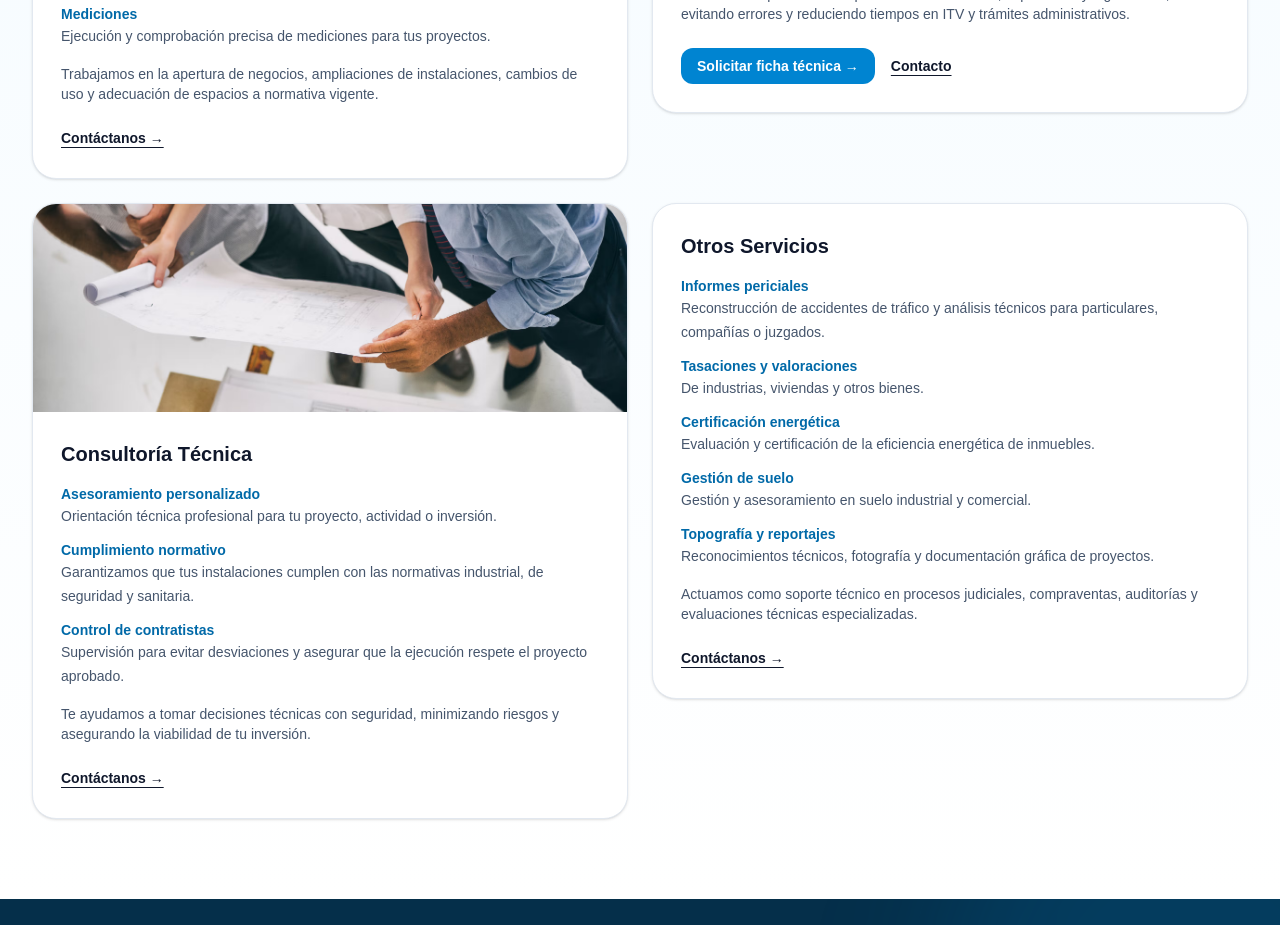
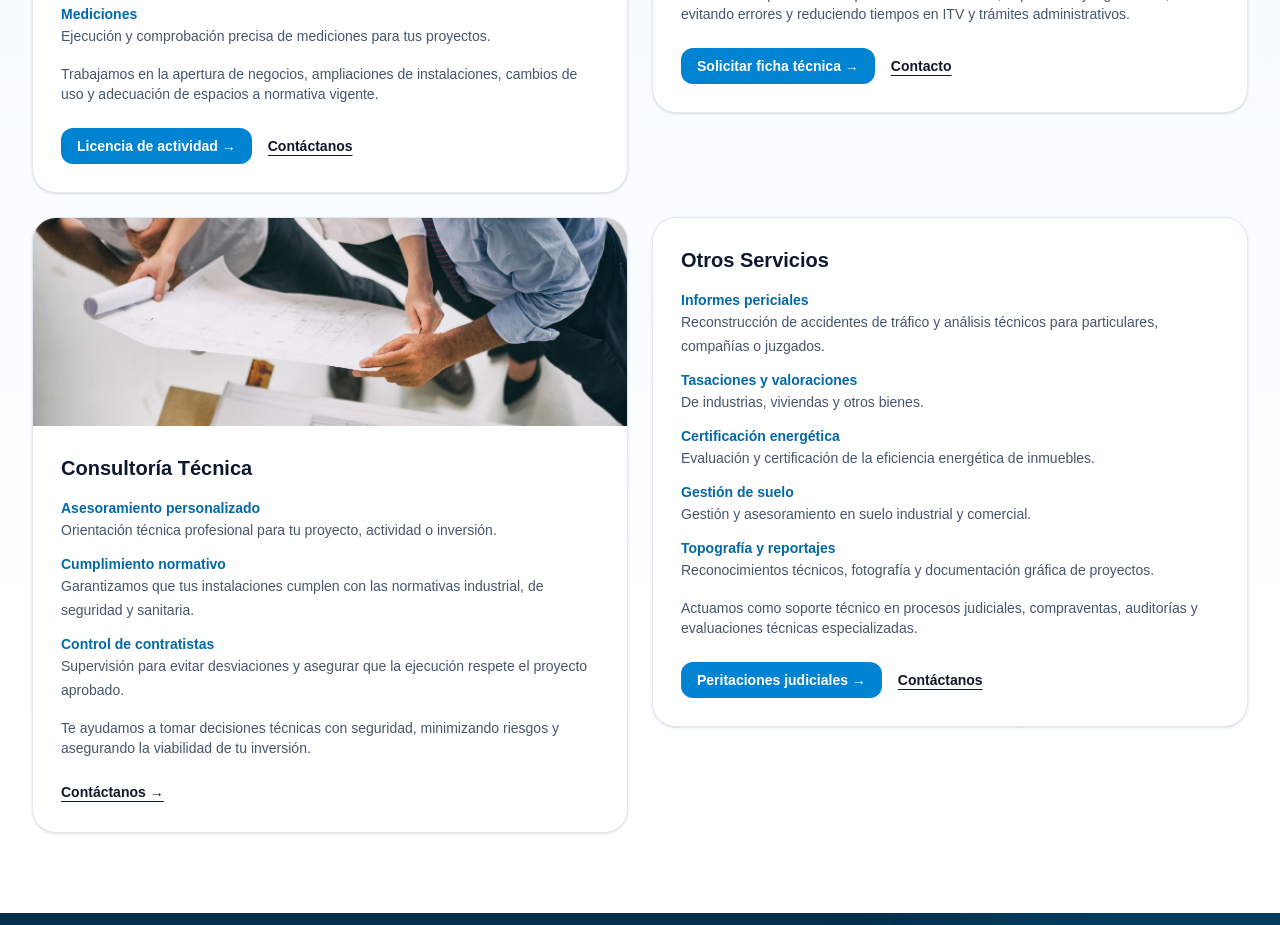
Before and after one commit to ermachomen/abaco-web, a Next.js app: page / in a window 1280 px wide. Shown: the part 3060-3985 px from the top of the page. Built offline with nearby package versions, Linux system fonts and the light colour scheme.

Commit message:
Añadir enlaces a landings SEO desde tarjetas de servicios

```diff
--- a/app/page.tsx
+++ b/app/page.tsx
@@ -243,9 +243,14 @@ export default function Home() {
               <p className="mt-4 text-sm text-slate-600">
                 Trabajamos en la apertura de negocios, ampliaciones de instalaciones, cambios de uso y adecuación de espacios a normativa vigente.
               </p>
-              <a href="#contacto" className="mt-6 inline-block text-sm font-semibold text-slate-900 underline underline-offset-4 hover:text-sky-700">
-                Contáctanos →
-              </a>
+              <div className="mt-6 flex flex-wrap gap-4">
+                <a href="/licencia-de-actividad" className="inline-block rounded-xl bg-sky-600 px-4 py-2 text-sm font-semibold text-white transition hover:bg-sky-500">
+                  Licencia de actividad →
+                </a>
+                <a href="#contacto" className="inline-block text-sm font-semibold text-slate-900 underline underline-offset-4 hover:text-sky-700 self-center">
+                  Contáctanos
+                </a>
+              </div>
             </div>
           </div>
           </ScrollReveal>
@@ -348,9 +353,14 @@ export default function Home() {
             <p className="mt-4 text-sm text-slate-600">
               Actuamos como soporte técnico en procesos judiciales, compraventas, auditorías y evaluaciones técnicas especializadas.
             </p>
-            <a href="#contacto" className="mt-6 inline-block text-sm font-semibold text-slate-900 underline underline-offset-4 hover:text-sky-700">
-              Contáctanos →
-            </a>
+            <div className="mt-6 flex flex-wrap gap-4">
+              <a href="/peritaciones-judiciales" className="inline-block rounded-xl bg-sky-600 px-4 py-2 text-sm font-semibold text-white transition hover:bg-sky-500">
+                Peritaciones judiciales →
+              </a>
+              <a href="#contacto" className="inline-block text-sm font-semibold text-slate-900 underline underline-offset-4 hover:text-sky-700 self-center">
+                Contáctanos
+              </a>
+            </div>
           </div>
           </ScrollReveal>
         </div>
```
